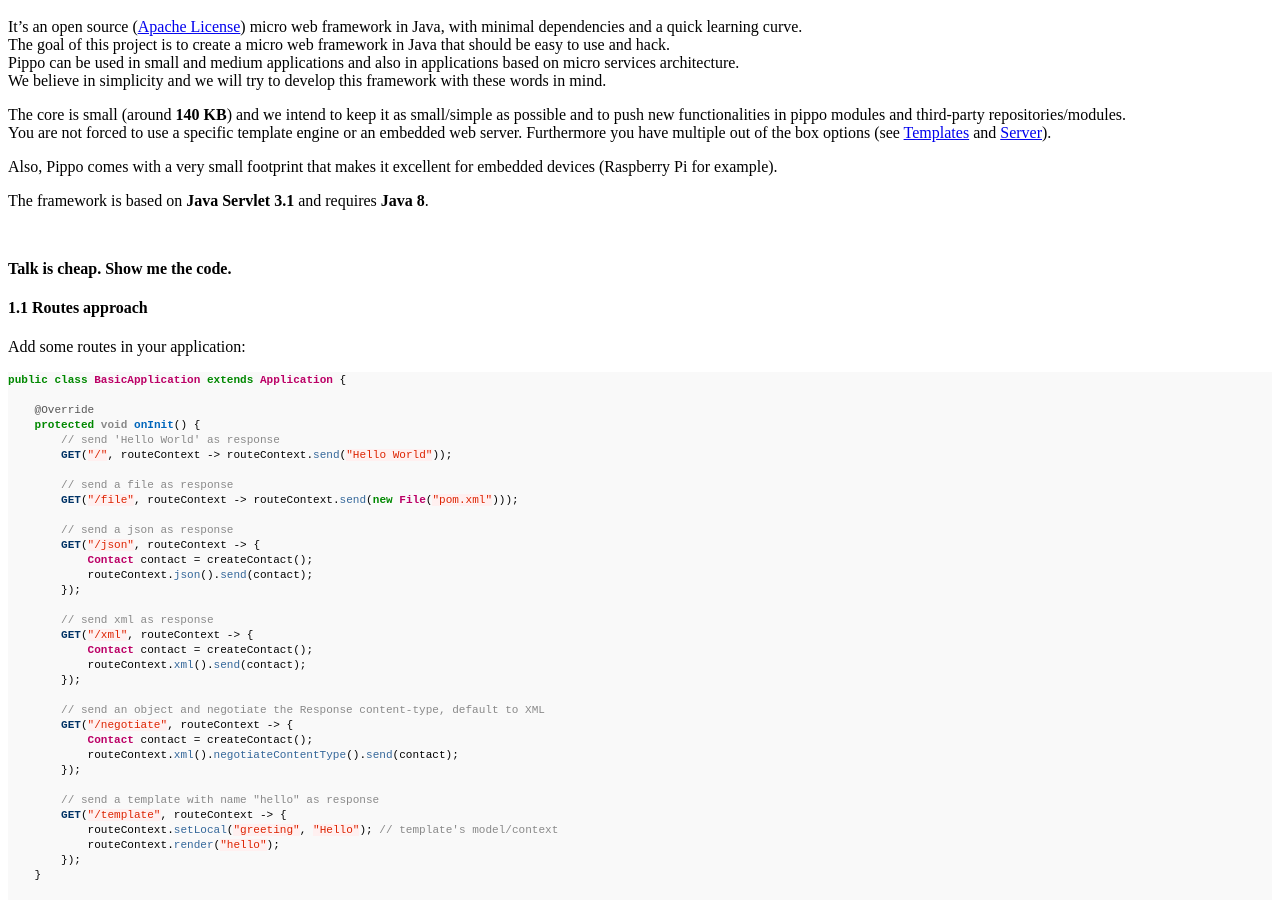
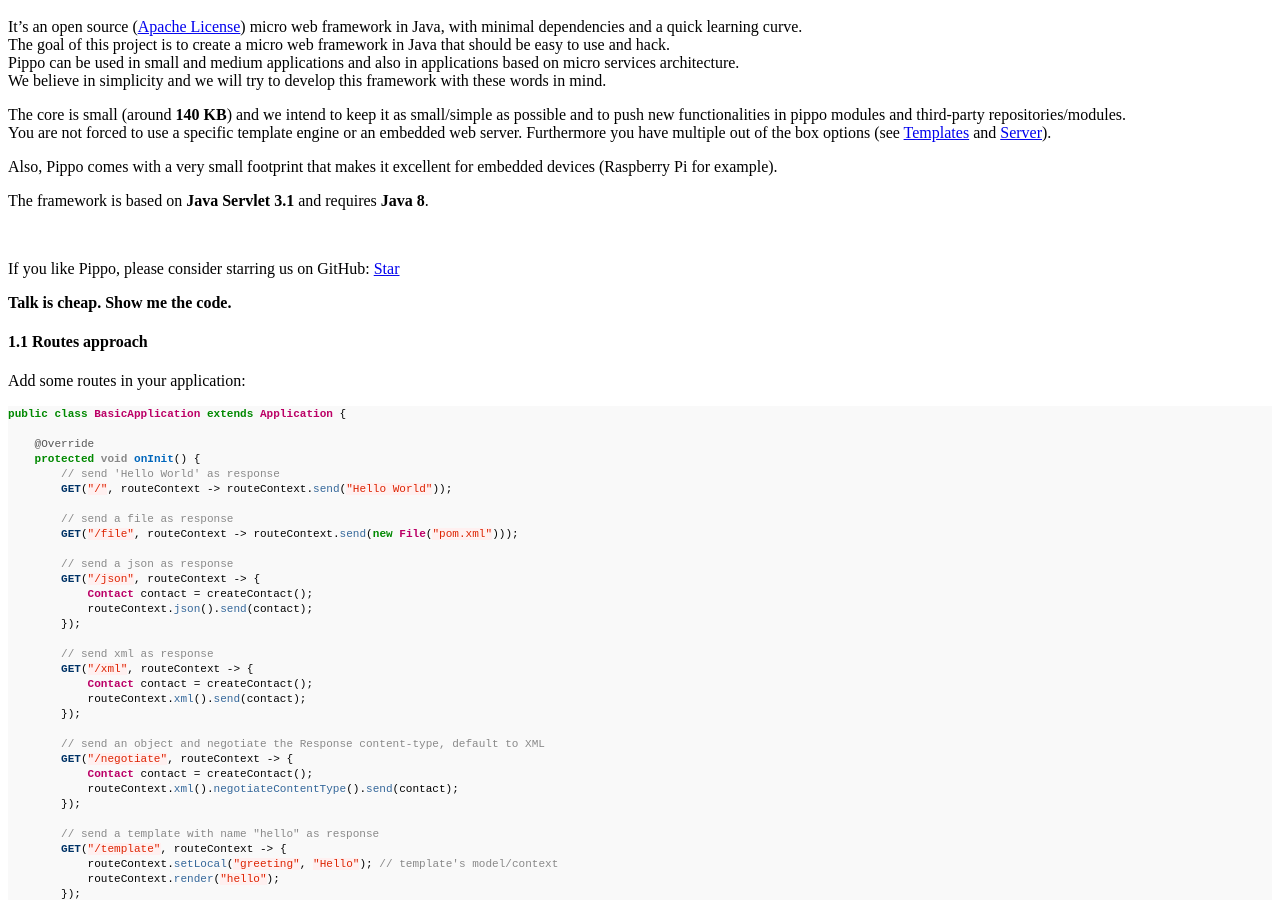
Before and after one commit to pippo-java/pippo.github.io, a Jekyll site: the page built from index.md, in a window 1280 px wide and 900 px high, scrolled down 964 px. Built offline with Jekyll 4.4.1, drawn with Linux system fonts in a browser that asks for light colours; a style sheet for code colours, icons or effects is not loaded.

Commit message:
Added github button from https://buttons.github.io/.

```diff
--- a/index.md
+++ b/index.md
@@ -18,6 +18,9 @@ Also, Pippo comes with a very small footprint that makes it excellent for embedd
 The framework is based on __Java Servlet 3.1__ and requires __Java 8__.
 
 <br>
+
+If you like Pippo, please consider starring us on GitHub:
+<a class="github-button" href="https://github.com/pippo-java/pippo" data-size="large" data-show-count="true" aria-label="Star Pippo on GitHub">Star</a>
 
 **Talk is cheap. Show me the code.**
 
```
